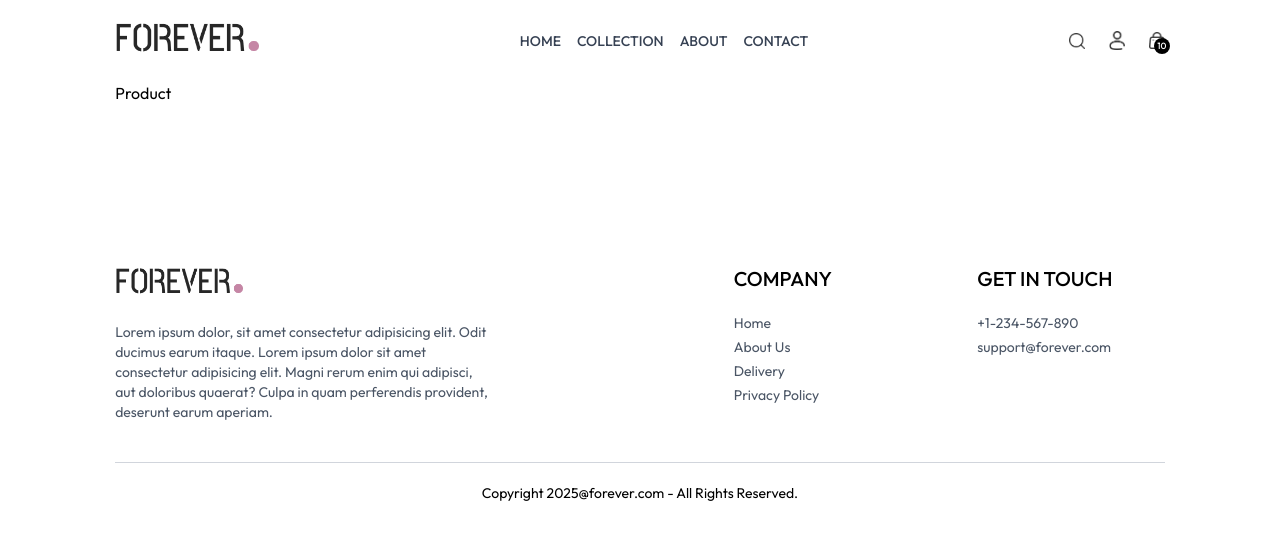
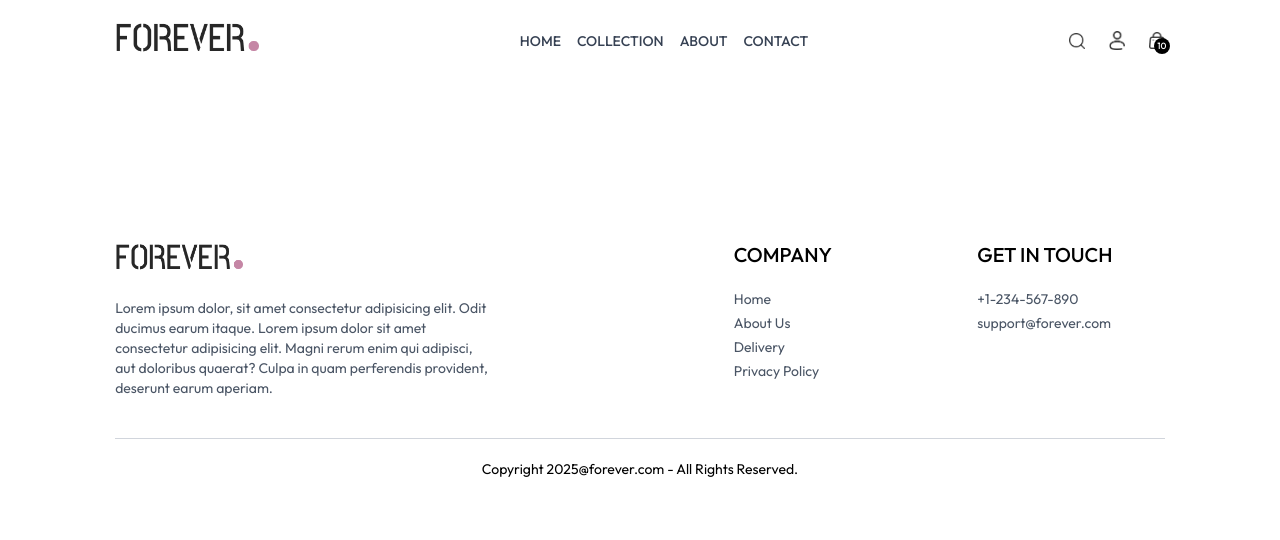
Before and after one commit to Adarsh3230db/Forever-Frontend, a React (Vite) app: page /product/aaaaa in a window 1280 px wide. Shown: the top 540 px of the page. Built offline with nearby package versions, Linux system fonts and the light colour scheme.

Commit message:
product page started

```diff
--- a/src/App.jsx
+++ b/src/App.jsx
@@ -23,7 +23,7 @@ const App = () => {
          <Route path='/collection' element={<Collection/>} />
          <Route path='/about' element={<About/>} />
          <Route path='/contact' element={<Contact/>} />
-         <Route path='/product/:id' element={<Product/>} />
+         <Route path='/product/:productId' element={<Product/>} />
          <Route path='/cart' element={<Cart/>} />
          <Route path='/login' element={<Login/>} />
          <Route path='/place-order' element={<PlaceOrder/>} />
--- a/src/pages/Product.jsx
+++ b/src/pages/Product.jsx
@@ -1,8 +1,36 @@
-import React from 'react'
+import React, { useContext, useEffect, useState } from 'react'
+import { useParams } from 'react-router-dom'
+import { ShopContext } from '../context/ShopContext'
 
 const Product = () => {
+
+  const {productId} = useParams()
+  // console.log(productId);
+
+  const {products} = useContext(ShopContext)
+  const [productData,setProductData] = useState(false)
+
+  const fetchProductData = async () => {
+
+    products.map((item)=>{
+      if(item._id == productId){
+        setProductData(item)
+        console.log(item);
+        return null
+      }
+    })
+
+  }
+
+  useEffect(()=>{
+    fetchProductData()
+  },[productId])
+
+
   return (
-    <div>Product</div>
+    <div>
+
+    </div>
   )
 }
 
```
